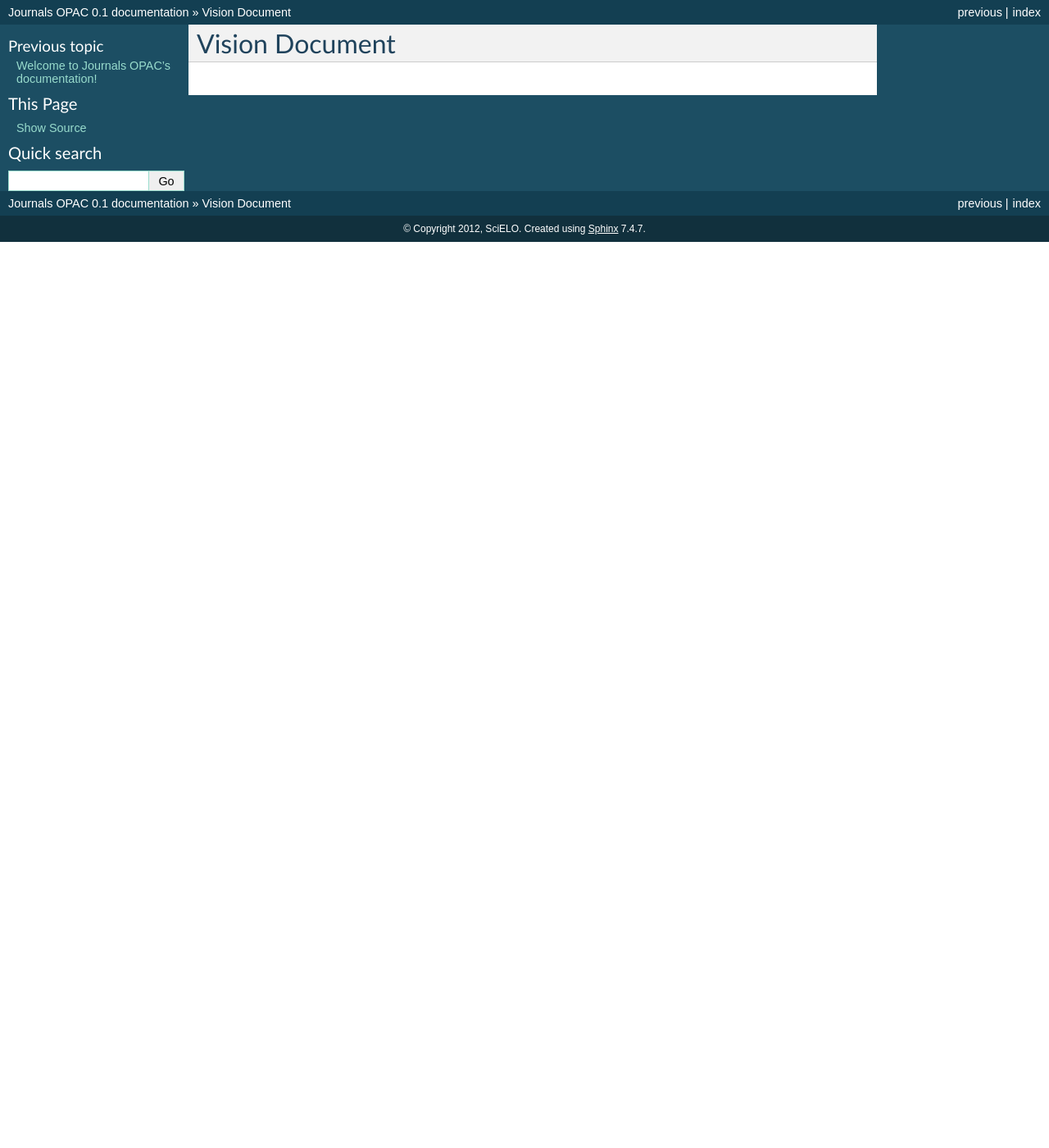
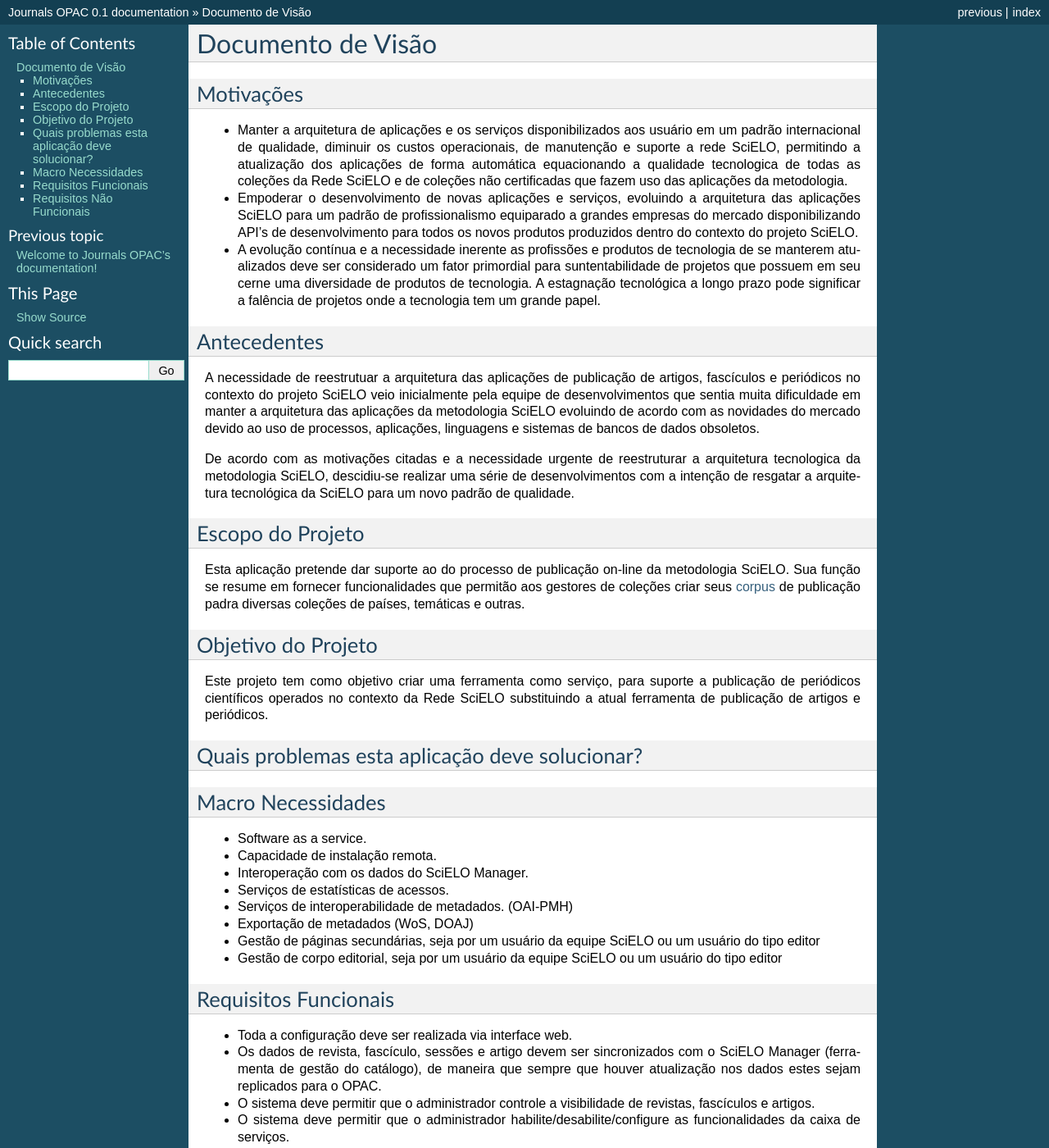
Before and after one commit to scieloorg/journals-opac, a Sphinx documentation site: the page built from docs/dev/vision.rst, in a window 1280 px wide and 1400 px high. Shown: the whole window at 82% size. Built offline with Sphinx 7.4.7, drawn with Linux system fonts in a browser that asks for light colours; some of the changed text lies outside the part shown.

Commit message:
Documento de Visão

```diff
--- a/docs/dev/vision.rst
+++ b/docs/dev/vision.rst
@@ -1,2 +1,84 @@
-Vision Document
-===============
+==================
+Documento de Visão
+==================
+
+Motivações
+==========
+
+* Manter a arquitetura de aplicações e os serviços disponibilizados aos usuário em um padrão internacional
+  de qualidade, diminuir os custos operacionais, de manutenção e suporte a rede SciELO, permitindo a
+  atualização dos aplicações de forma automática equacionando a qualidade tecnologica de todas as
+  coleções da Rede SciELO e de coleções não certificadas que fazem uso das aplicações da metodologia.
+
+* Empoderar o desenvolvimento de novas aplicações e serviços, evoluindo a arquitetura das aplicações
+  SciELO para um padrão de profissionalismo equiparado a grandes empresas do mercado disponibilizando
+  API's de desenvolvimento para todos os novos produtos produzidos dentro do contexto do projeto SciELO.
+
+* A evolução contínua e a necessidade inerente as profissões e produtos de tecnologia de se manterem
+  atualizados deve ser considerado um fator primordial para suntentabilidade de projetos que possuem em seu
+  cerne uma diversidade de produtos de tecnologia. A estagnação tecnológica a longo prazo pode significar
+  a falência de projetos onde a tecnologia tem um grande papel.
+
+Antecedentes
+============
+
+A necessidade de reestrutuar a arquitetura das aplicações de publicação de artigos, fascículos e
+periódicos no contexto do projeto SciELO veio inicialmente pela equipe de desenvolvimentos que
+sentia muita dificuldade em manter a arquitetura das aplicações da metodologia SciELO evoluindo
+de acordo com as novidades do mercado devido ao uso de processos, aplicações, linguagens e sistemas de
+bancos de dados obsoletos.
+
+De acordo com as motivações citadas e a necessidade urgente de reestruturar a arquitetura tecnologica
+da metodologia SciELO, descidiu-se realizar uma série de desenvolvimentos com a intenção de resgatar
+a arquitetura tecnológica da SciELO para um novo padrão de qualidade.
+
+Escopo do Projeto
+=================
+
+Esta aplicação pretende dar suporte ao do processo de publicação on-line da metodologia SciELO. Sua
+função se resume em fornecer funcionalidades que permitão aos gestores de coleções criar seus corpus_
+de publicação padra diversas coleções de países, temáticas e outras.
+
+.. _Corpus: http://en.wikipedia.org/wiki/Text_corpus
+
+Objetivo do Projeto
+===================
+
+Este projeto tem como objetivo criar uma ferramenta como serviço, para suporte a publicação
+de periódicos científicos operados no contexto da Rede SciELO substituindo a atual ferramenta
+de publicação de artigos e periódicos.
+
+Quais problemas esta aplicação deve solucionar?
+===============================================
+
+Macro Necessidades
+==================
+
+* Software as a service.
+* Capacidade de instalação remota.
+* Interoperação com os dados do SciELO Manager.
+* Serviços de estatísticas de acessos.
+* Serviços de interoperabilidade de metadados. (OAI-PMH)
+* Exportação de metadados (WoS, DOAJ)
+* Gestão de páginas secundárias, seja por um usuário da equipe SciELO ou um usuário do tipo editor
+* Gestão de corpo editorial, seja por um usuário da equipe SciELO ou um usuário do tipo editor
+
+Requisitos Funcionais
+=====================
+
+* Toda a configuração deve ser realizada via interface web.
+* Os dados de revista, fascículo, sessões e artigo devem ser sincronizados
+  com o SciELO Manager (ferramenta de gestão do catálogo), de maneira que
+  sempre que houver atualização nos dados estes sejam replicados para o
+  OPAC.
+* O sistema deve permitir que o administrador controle a visibilidade de
+  revistas, fascículos e artigos.
+* O sistema deve permitir que o administrador habilite/desabilite/configure
+  as funcionalidades da caixa de serviços.
+* O sistema deve suportar internacionalidação.
+* O sistema deve permitir a gestão de alguns dados do periódico, tais como:
+  Sobre a revista, Corpo editorial, Instruções aos autores, Assinaturas e
+  o Rodapé (markdown?).
+
+Requisitos Não Funcionais
+=========================
```
